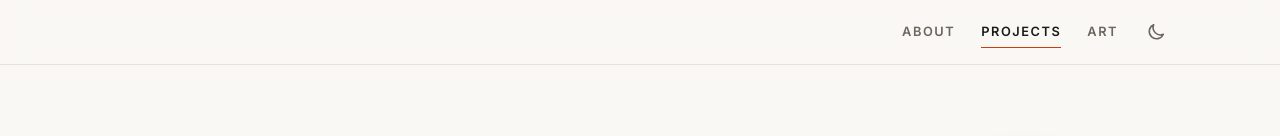
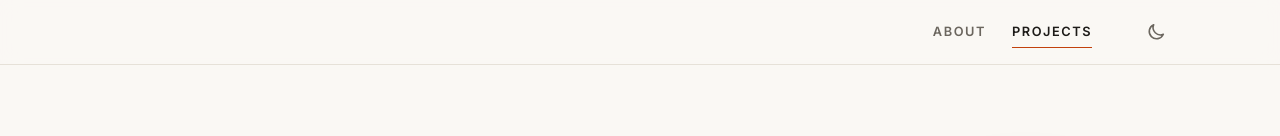
Before and after one commit to sejoyce/sejoyce.github.io, a Gatsby site: page / in a window 1280 px wide. Shown: the top 136 px of the page. Built offline with nearby package versions, Linux system fonts and the light colour scheme; Gatsby itself is replaced by a stand-in of ours.

Commit message:
removing art section for now

```diff
--- a/src/components/Layout.js
+++ b/src/components/Layout.js
@@ -6,7 +6,7 @@ import ThemeToggle from "./ThemeToggle";
 const SECTIONS = [
   { id: "about", label: "About" },
   { id: "projects", label: "Projects" },
-  { id: "art", label: "Art" },
+  {/* ----{ id: "art", label: "Art" },---- */}
 ];
 
 // Highlights the nav item for the section currently in view (home page only).
```
